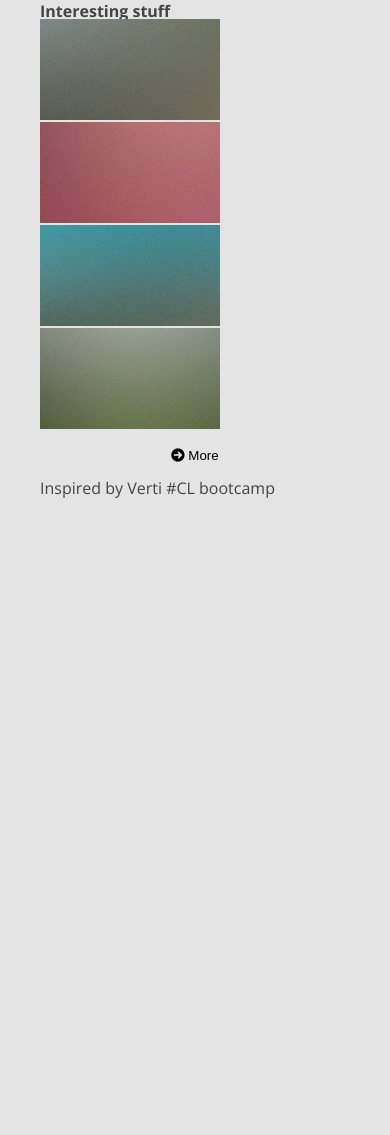
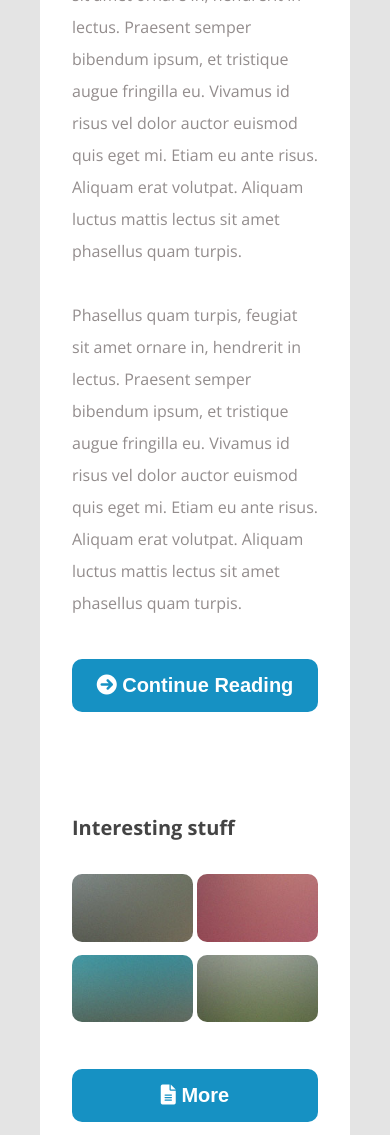
Before and after one commit to haniyan/Verti, a website: page public/index.html in a window 390 px wide. Shown: the part 3328-4463 px from the top of the page. Before the commit the page ends 3864 px from the top, so only its background shows below. Drawn offline with nearby package versions, Linux system fonts and the light colour scheme.

Commit message:
details section mobile ver.

```diff
--- a/public/index.html
+++ b/public/index.html
@@ -75,36 +75,41 @@
 
 </section>
 
-<section class="information">
-    <div class="information__content">
-        <div class="information__description">
+<section class="details">
+    <div class="details__content">
+        <div class="details__description">
             <h2 class="description__title">So what's this all about?</h2>
             <p class="description__info">This is Verti, https://html5up.net/verti
                 Phasellus quam turpis, feugiat sit amet ornare in, hendrerit in lectus. Praesent semper bibendum ipsum,
                 et tristique augue fringilla eu. Vivamus id risus vel dolor auctor euismod quis eget mi. Etiam eu ante
                 risus. Aliquam erat volutpat. Aliquam luctus mattis lectus sit amet phasellus quam turpis.
+
+            </p>
+            <p class="description__info">
                 Phasellus quam turpis, feugiat sit amet ornare in, hendrerit in lectus. Praesent semper bibendum ipsum,
                 et tristique augue fringilla eu. Vivamus id risus vel dolor auctor euismod quis eget mi. Etiam eu ante
                 risus. Aliquam erat volutpat. Aliquam luctus mattis lectus sit amet phasellus quam turpis.
+
             </p>
             <button class="continue__cta">
-                <span class="fas fa-file-alt"></span>
+                <span class="fas fa-arrow-circle-right"></span>
                 Continue Reading
             </button>
         </div>
-
-        <div class="information-gallery">
+        <div class="details__gallery">
             <h3 class="gallery__title">Interesting stuff</h3>
-            <img class="gallery__thumbnail" src="assets/pic04.jpg" alt="background">
-            <img class="gallery__thumbnail" src="assets/pic05.jpg" alt="background">
-            <img class="gallery__thumbnail" src="assets/pic06.jpg" alt="background">
-            <img class="gallery__thumbnail" src="assets/pic07.jpg" alt="background">
+            <div class="gallery__container">
+                <img class="gallery__thumbnail" src="assets/pic04.jpg" alt="background">
+                <img class="gallery__thumbnail" src="assets/pic05.jpg" alt="background">
+                <img class="gallery__thumbnail" src="assets/pic06.jpg" alt="background">
+                <img class="gallery__thumbnail" src="assets/pic07.jpg" alt="background">
+            </div>
             <button class="more__cta">
-                <span class="fas fa-arrow-circle-right"></span>
+                <span class="fas fa-file-alt"></span>
                 More
             </button>
         </div>
-
+        +
     </div>
 
 
--- a/src/styles/_custom.scss
+++ b/src/styles/_custom.scss
@@ -2,3 +2,4 @@
 @import "components/header";
 @import "components/welcome";
 @import "components/portfolio";
+@import "components/details";
--- a/src/styles/_mixins.scss
+++ b/src/styles/_mixins.scss
@@ -11,3 +11,17 @@
     @content;
   }
 }
+
+@mixin details-btn{
+  background-color: $border-buttons-color;
+  color: white;
+  font-weight: 900;
+  font-size: 1.25em;
+  margin-top: 2em;
+  @media screen and (min-width: 1250px){
+    max-width: 1250px;
+    margin: 0 auto;
+    @content;
+  }
+
+}
--- a/src/styles/_variables.scss
+++ b/src/styles/_variables.scss
@@ -1,5 +1,6 @@
 
   $main-background-color: #E4E4E4;
   $main-text-color: #444444;
+  $second-text-color: #938d8d;
   $logo-background-color:#FC4887;
   $border-buttons-color:#1691C3;
--- /dev/null
+++ b/src/styles/components/_details.scss
@@ -0,0 +1,62 @@
+.details {
+  margin-top: 4.5em;
+  background-color: white;
+  width: 100%;
+
+  .details__content {
+    padding: 2em;
+    //  atmedia flex
+
+    padding-top: 3em;
+
+    .details__description {
+      .description__title {
+        font-size: 2em;
+        color: $main-text-color;
+      }
+
+      .description__info {
+        padding-top: 2em;
+        color: $second-text-color;
+        line-height: 2em;
+      }
+
+      .continue__cta {
+        @include details-btn;
+      }
+
+    }
+
+    .details__gallery {
+      margin-top: 6em;
+
+      .gallery__title {
+        color: $main-text-color;
+        font-size: 1.25em;
+        margin-bottom: 1.5em;
+      }
+
+      .gallery__container {
+        display: flex;
+        flex-wrap: wrap;
+        justify-content: space-between;
+
+        .gallery__thumbnail {
+          width: 49%;
+          border-radius: 10px;
+          margin: 0.4em 0;
+
+        }
+      }
+
+      .more__cta {
+        @include details-btn;
+      }
+
+    }
+
+
+  }
+
+
+}
--- a/src/styles/components/_header.scss
+++ b/src/styles/components/_header.scss
@@ -20,7 +20,7 @@ header {
   }
 
   .menu {
-    display: none; //robimy mobile first
+    display: none; // mobile first
     @include tablet {
       display: flex;
     }
```
Also changed, not shown: public/css/style.css, 1 other file.
